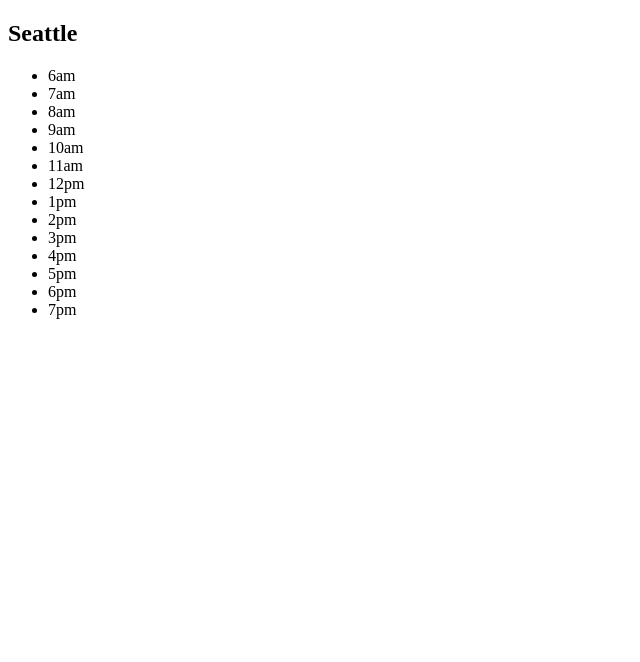
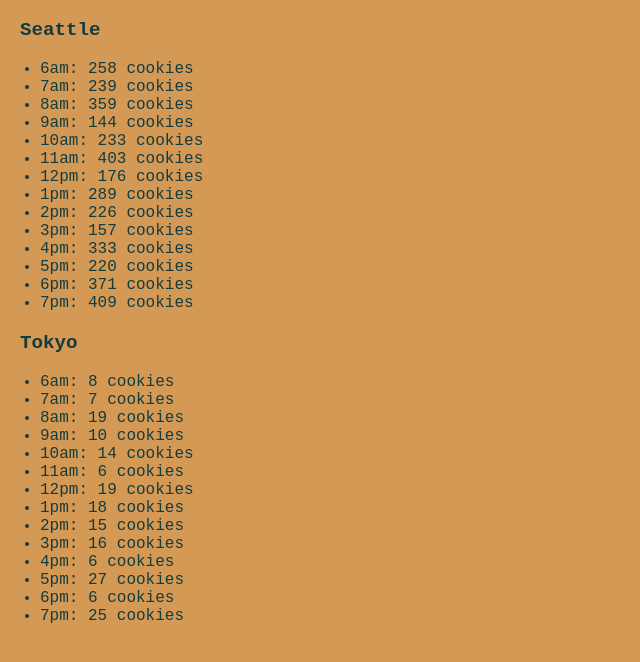
Before and after one commit to sarahibarron/cookie-stand, a plain HTML site: page sales.html in a window 1280 px wide. Shown: the whole page, without its empty margins (0-640 px from the left). Drawn offline with Linux system fonts and the light colour scheme.

Commit message:
new changes

```diff
--- a/app.js
+++ b/app.js
@@ -30,31 +30,65 @@ const seattle = {
   cookiesPerHour: [],
   totalCookieSold: 0,
   calculateSales: function () {
-    // add a random number to the customersPerHour array
     for (let i = 0; i < hours.length; i++) {
       const randNum = randomNumber(this.minCust, this.maxCust);
       this.customersPerHour.push(randNum);
-      this.cookiesPerHour.push(randNum * this.avgCookiesPerCust);
+      this.cookiesPerHour.push(Math.floor(randNum * this.avgCookiesPerCust));
     }
   },
 };
 
-const seattleSales = document.getElementById("seattleSales");
-const article = document.createElement("article");
+const tokyo = {
+  location: "Tokyo",
+  minCust: 3,
+  maxCust: 24,
+  avgCookiesPerCust: 1.2,
+  customersPerHour: [],
+  cookiesPerHour: [],
+  totalCookieSold: 0,
+  calculateSales: function () {
+    for (let i = 0; i < hours.length; i++) {
+      const randNum = randomNumber(this.minCust, this.maxCust);
+      this.customersPerHour.push(randNum);
+      this.cookiesPerHour.push(Math.floor(randNum * this.avgCookiesPerCust));
+    }
+  },
+};
 
-const h2 = document.createElement("h2");
-h2.textContent = seattle.location;
-article.appendChild(h2);
+seattle.calculateSales();
+tokyo.calculateSales();
 
-const ul = document.createElement("ul");
+// get the element on the page with the id salesData
+const salesData = document.getElementById("salesData");
+
+// add the title for the location
+const seattleH3 = document.createElement("h3");
+seattleH3.textContent = seattle.location;
+salesData.appendChild(seattleH3);
+
+// create a list to show the cookies sold at each hour
+const seattleUl = document.createElement("ul");
+// loop through out data and for each item create an <li>
 for (let i = 0; i < hours.length; i++) {
   const li = document.createElement("li");
-  li.textContent = hours[i];
-  ul.appendChild(li);
+  li.textContent = `${hours[i]}: ${seattle.cookiesPerHour[i]} cookies`;
+  seattleUl.appendChild(li);
 }
-article.appendChild(ul);
 
-seattle.calculateSales();
-console.log(seattle);
+salesData.appendChild(seattleUl);
 
-seattleSales.appendChild(article);
+// add the title for the location
+const tokyoH3 = document.createElement("h3");
+tokyoH3.textContent = tokyo.location;
+salesData.appendChild(tokyoH3);
+
+// create a list to show the cookies sold at each hour
+const tokyoUl = document.createElement("ul");
+// loop through out data and for each item create an <li>
+for (let i = 0; i < hours.length; i++) {
+  const li = document.createElement("li");
+  li.textContent = `${hours[i]}: ${tokyo.cookiesPerHour[i]} cookies`;
+  tokyoUl.appendChild(li);
+}
+
+salesData.appendChild(tokyoUl);
--- a/sales.html
+++ b/sales.html
@@ -5,10 +5,10 @@
     <meta name="viewport" content="width=device-width, initial-scale=1.0" />
     <title>Sales | Salmon Cookies</title>
     <script src="./app.js" defer></script>
-    <link rel="stylesheet" href="" />
+    <link rel="stylesheet" href="style.css" />
   </head>
   <body>
-    <h2></h2>
-    <div id="seattleSales"></div>
+    <h3></h3>
+    <div id="salesData"></div>
   </body>
 </html>
--- a/style.css
+++ b/style.css
@@ -32,3 +32,9 @@ h2 {
   margin-left: auto;
   margin-right: auto;
 }
+
+h3 {
+  font-size: 1.2rem;
+  margin-left: 20px;
+  margin-right: auto;
+}
```
Also changed, not shown: index.html (+2 -1 lines).
